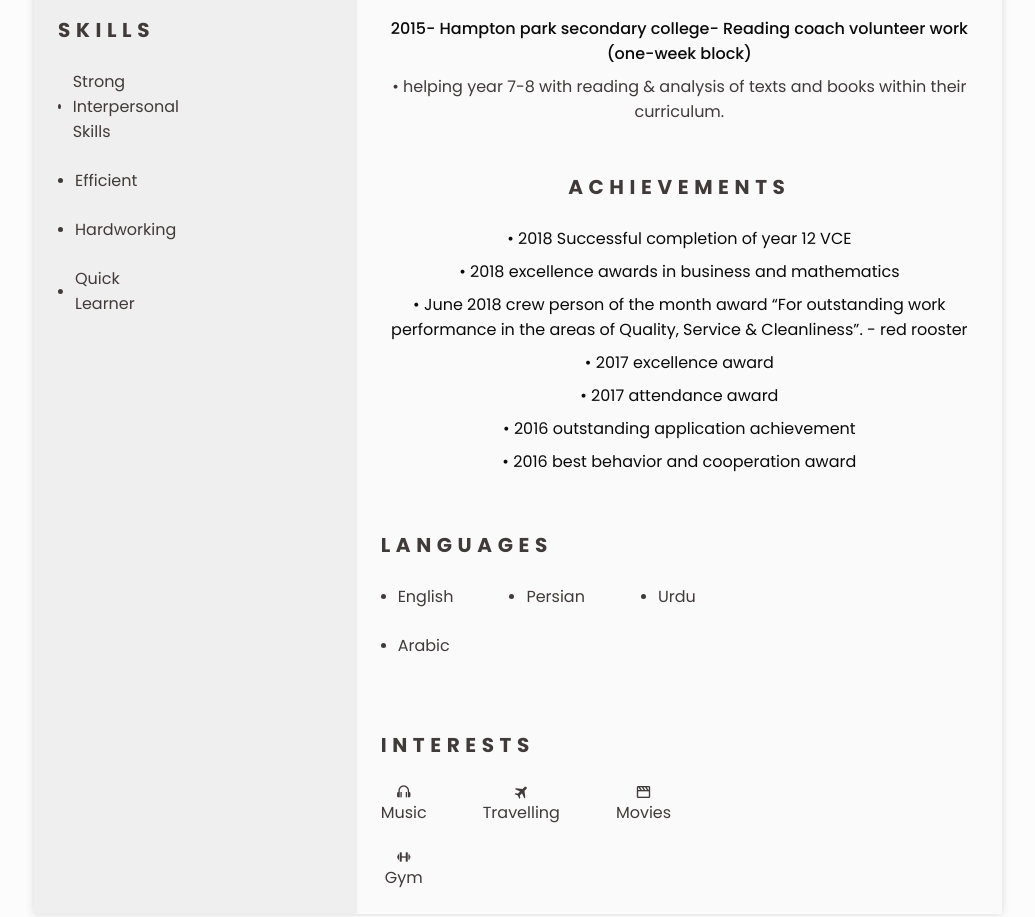
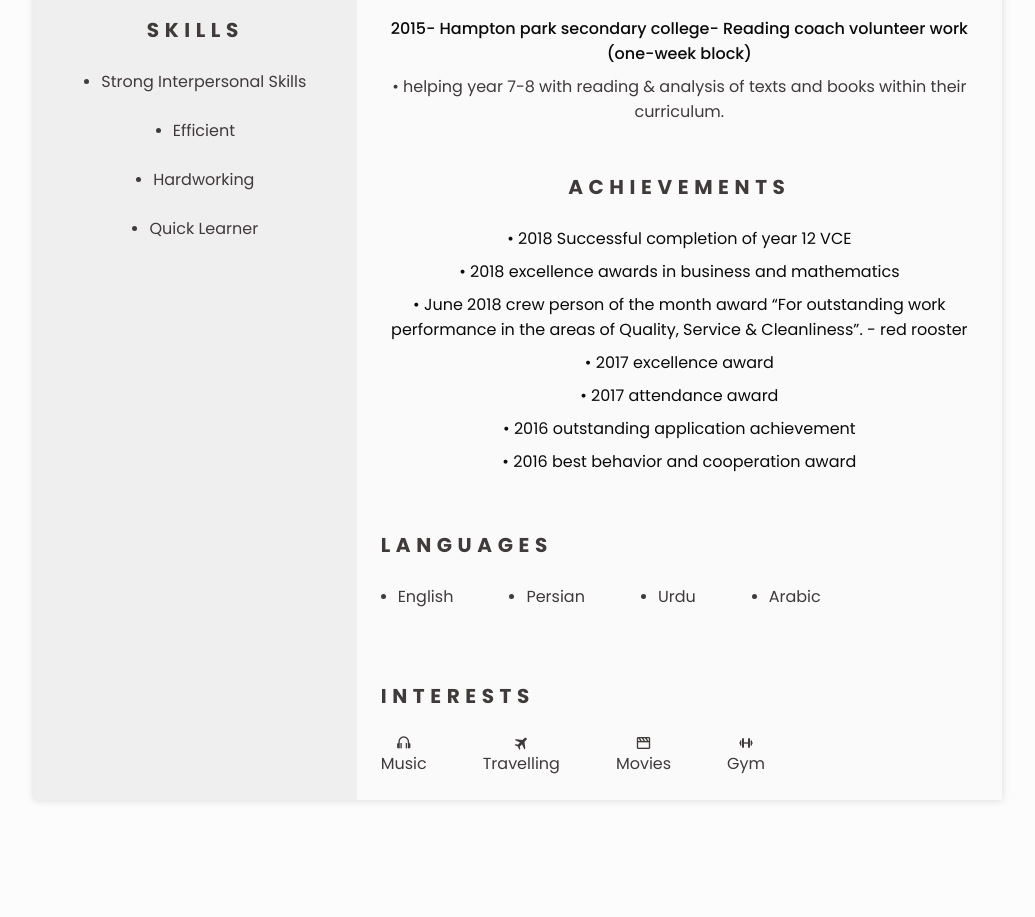
Before and after one commit to maryam0014/profile, a plain HTML site: page index.html in a window 1280 px wide. Shown: the part 1128-2045 px from the top of the page, without its empty margins (122-1157 px from the left). After the commit the page ends 1976 px from the top, so only its background shows below. Drawn offline with nearby package versions, Linux system fonts and the light colour scheme.

Commit message:
first commit

```diff
--- a/index.html
+++ b/index.html
@@ -81,7 +81,7 @@
 
                     <div class="home__address bd-grid">
                         <span class="home__information">
-                            <i class='bx bx-map home__icon' ></i> Frankston, Melbourne
+                            <i class='bx bx-map home__icon' ></i> Cranbourne, Melbourne
                         </span>
                         <span class="home__information">
                             <i class='bx bx-envelope home__icon' ></i>Maryam_barket123@hotmail.com
@@ -168,7 +168,7 @@
 
             <!-- SKILLS -->
             <section class="skills section" id="skills">
-                <h2 class="section-title">Skills</h2>
+                <h2 class="section-title" style="text-align: center;">Skills</h2>
 
                 <div class="skills__content bd-grid">
                     <ul class="skills__data">
@@ -287,8 +287,8 @@
             <section class="languages section">
                 <h2 class="section-title">Languages</h2>
 
-                <div class="languages__container">
-                    <ul class="languages__content bd-grid">
+                <div class="languages__container" >
+                    <ul class="languages__content bd-grid" style="text-align: center;">
                         <li class="languages__name">
                             <span class="languages__circle"></span>English
                         </li>
--- a/style.css
+++ b/style.css
@@ -513,10 +513,10 @@
 
     /* SKILLS AND LANGUAGES */
 
-    .skills__content,
+    /* .skills__content,
     .languages__content{
-        grid-template-columns: repeat(2, 1fr);
-    }
+        grid-template-columns: repeat(4, 1fr);
+    } */
 
 
     .languages__content{
@@ -528,6 +528,7 @@
     .languages__name{
         display: flex;
         align-items: center;
+        justify-content: center;
         margin-bottom: var(--mb-3);
     }
 
@@ -657,11 +658,11 @@
         }
 
         .languages__content{
-            grid-template-columns: repeat(3, max-content);
+            grid-template-columns: repeat(4, max-content);
             column-gap: 3.5rem;
         }
         .interests__container{
-            grid-template-columns: repeat(3, max-content);
+            grid-template-columns: repeat(4, max-content);
             column-gap: 3.5rem;
         }
     }
```
